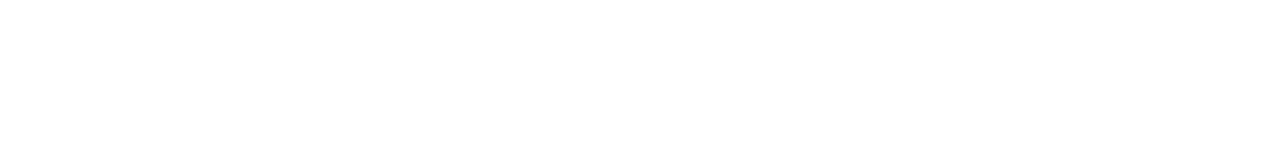
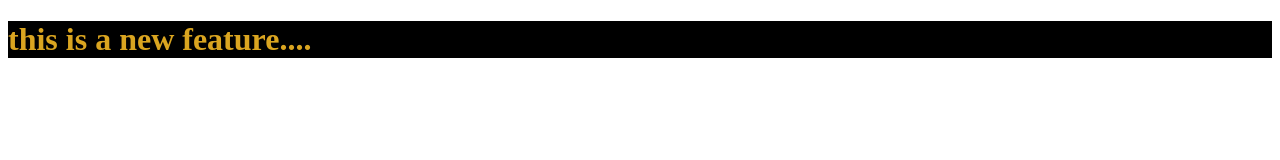
Before and after one commit to harshmishra048/localrepo, a plain HTML site: page index.html in a window 1280 px wide. Drawn offline with Linux system fonts and the light colour scheme.

Commit message:
adding text to h1

```diff
--- a/index.html
+++ b/index.html
@@ -7,6 +7,6 @@
     <link rel="stylesheet" href="style.css">
 </head>
 <body>
-    <h1></h1>
+    <h1>this is a new feature....</h1>
 </body>
 </html>
```
